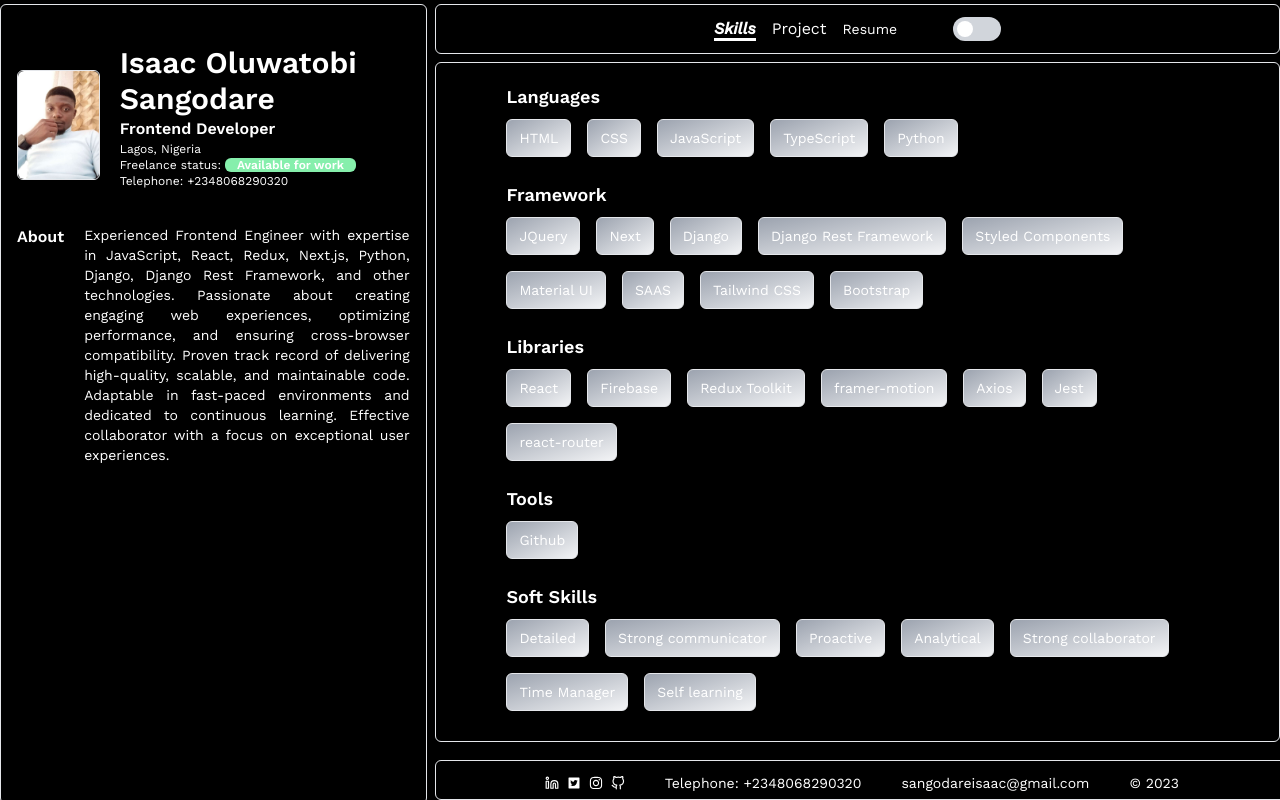
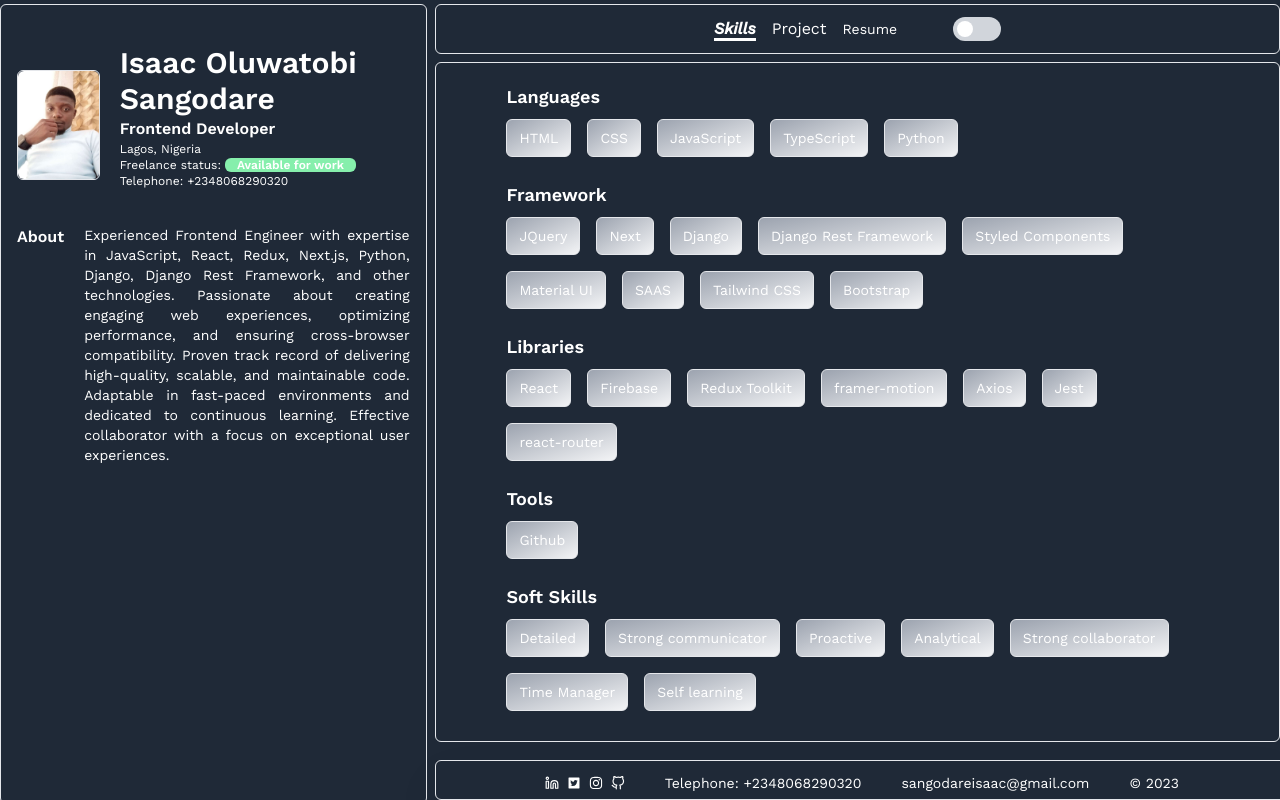
Before and after one commit to 92isaac/isaac, a React (Vite) app: page / in a window 1280 px wide. Built offline with nearby package versions, Linux system fonts and the light colour scheme; a web font is replaced by a local one.

Commit message:
change mode color

```diff
--- a/src/App.tsx
+++ b/src/App.tsx
@@ -11,7 +11,7 @@ import { Projects } from './routes/Projects'
 function App() {
   const { checked } = GlobalUseContext()
   return (
-    <section className={`  h-screen overflow-y-auto ${checked ? 'bg-black text-white' : 'text-black bg-white' }`}>
+    <section className={`  h-screen overflow-y-auto ${checked ? 'bg-[#1F2937] text-white' : 'text-[#141B2A] bg-white' }`}>
     <Routes>
       <Route path='/' element={<SharedLayout/>}>
         <Route path='/' element={<Home />} />
```
